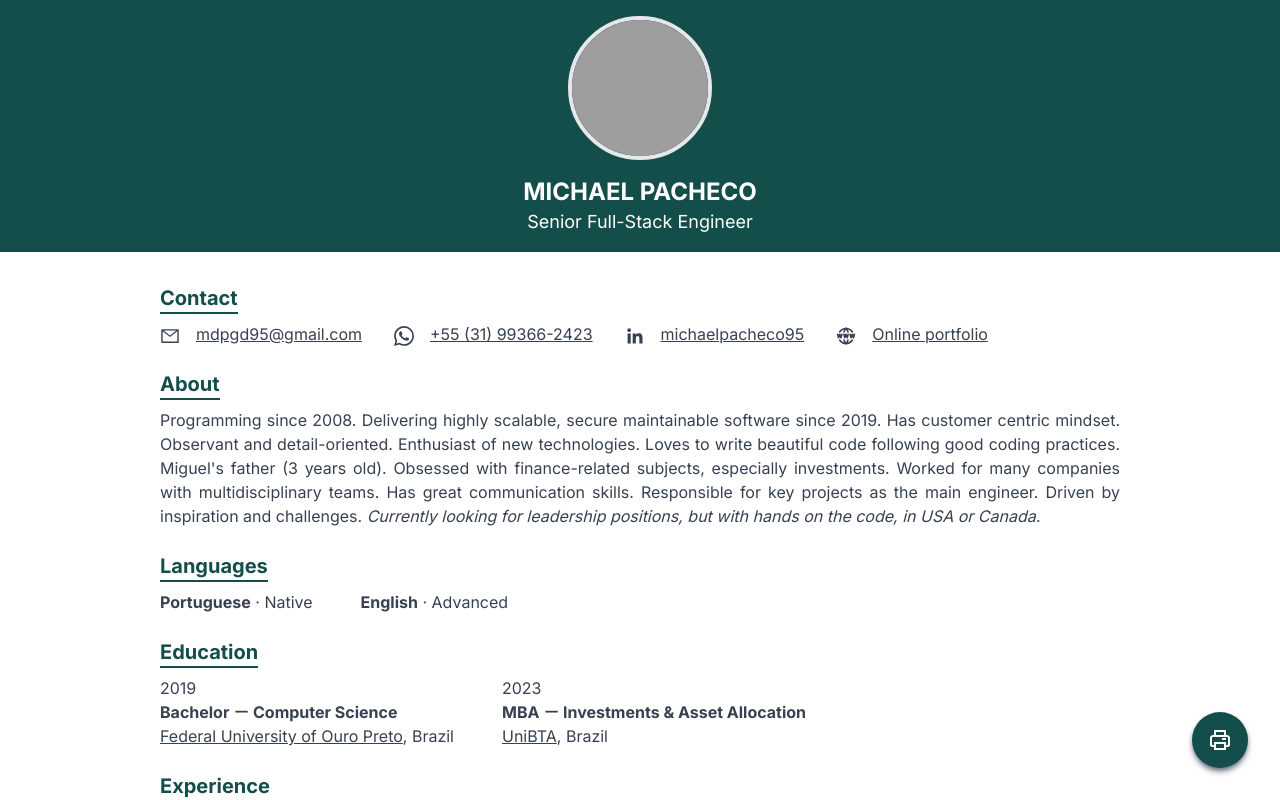
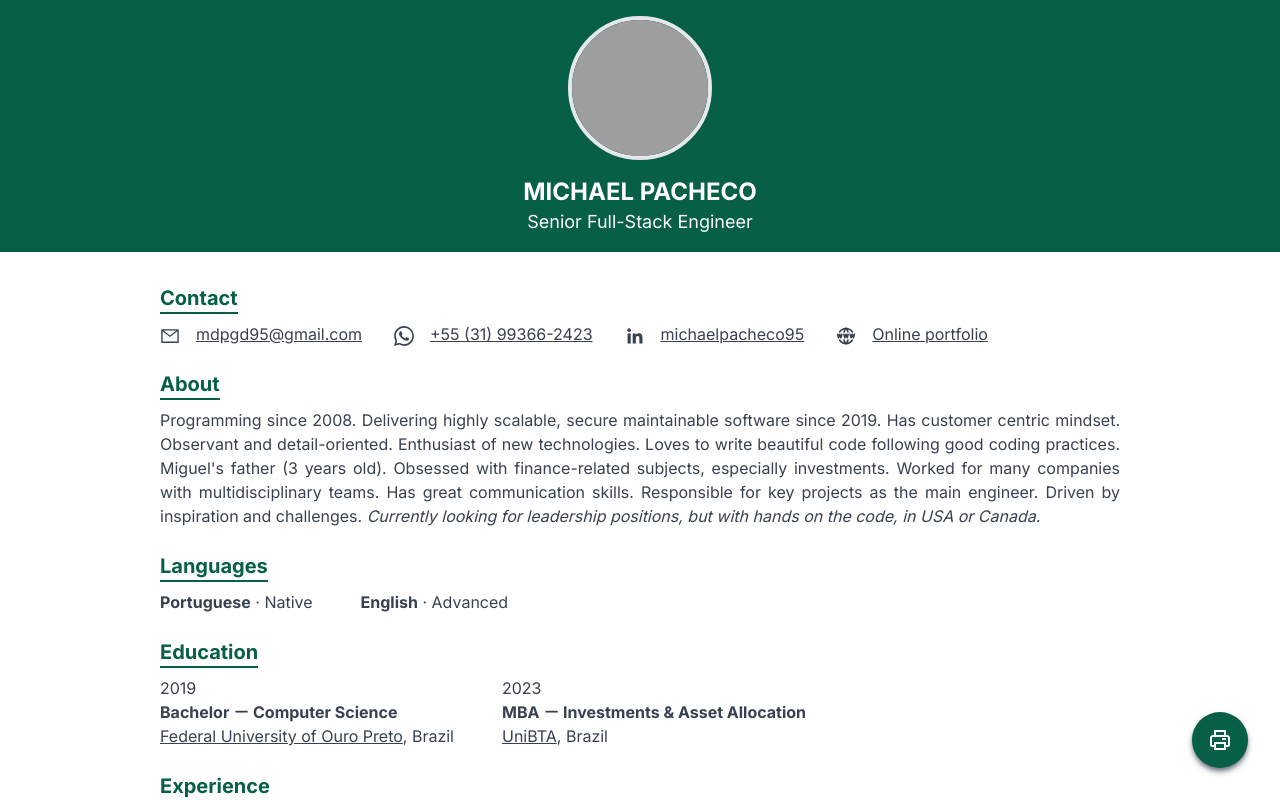
Before and after one commit to Pacheco95/resume, a Next.js app: page / in a window 1280 px wide. Shown: the top 800 px of the page. Built offline with nearby package versions, Linux system fonts and the light colour scheme; grey boxes are pictures that could not be loaded.

Commit message:
feat: change theme color

```diff
--- a/tailwind.config.js
+++ b/tailwind.config.js
@@ -10,7 +10,7 @@ module.exports = {
   theme: {
     extend: {
       colors: {
-        primary: colors.teal[900],
+        primary: colors.emerald[800],
       },
     },
   },
```
